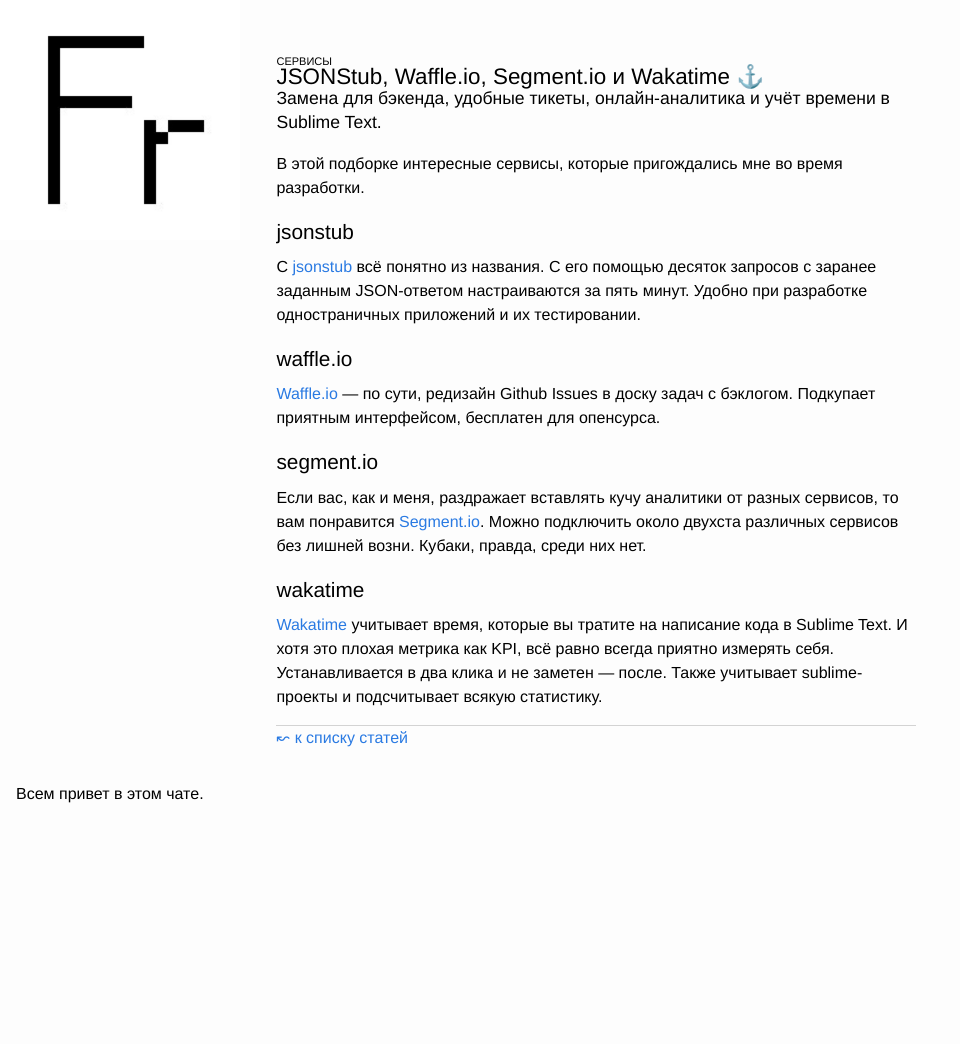
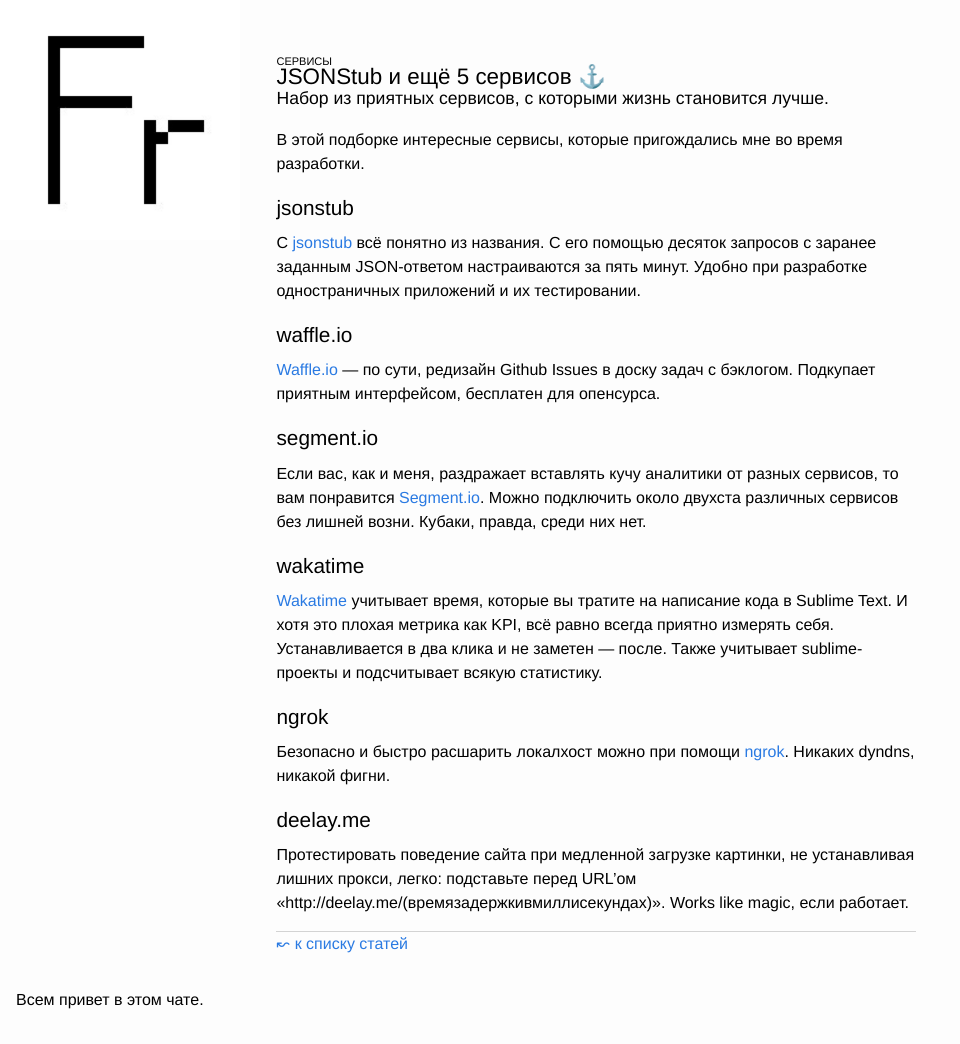
Before and after one commit to smirina/frontiermag.github.io, a Jekyll site: the page built from _posts/2014-06-25-jsonstub-and-others.markdown, in a window 1280 px wide. Shown: the whole page, without its empty margins (0-960 px from the left). Built offline with Jekyll 4.4.1, drawn with Linux system fonts in a browser that asks for light colours; comment, search, counter and statistics services are not loaded; before the commit the page ends 900 px from its top, so only the background shows below that.

Commit message:
Update 2014-06-25-jsonstub-and-others.markdown

```diff
--- a/_posts/2014-06-25-jsonstub-and-others.markdown
+++ b/_posts/2014-06-25-jsonstub-and-others.markdown
@@ -1,8 +1,8 @@
 ---
 layout: post
-title: "JSONStub, Waffle.io, Segment.io и Wakatime"
+title: "JSONStub и ещё 5 сервисов"
 tag: "сервисы"
-short: "Замена для бэкенда, удобные тикеты, онлайн-аналитика и учёт времени в Sublime Text."
+short: "Набор из приятных сервисов, с которыми жизнь становится лучше."
 ---
 В этой подборке интересные сервисы, которые пригождались мне во время разработки.
 
@@ -25,3 +25,12 @@
 wakatime
 --------
 [Wakatime](http://wakatime.com) учитывает время, которые вы тратите на написание кода в Sublime Text. И хотя это плохая метрика как KPI, всё равно всегда приятно измерять себя. Устанавливается в два клика и не заметен — после. Также учитывает sublime-проекты и подсчитывает всякую статистику.
+
+ngrok
+-----
+Безопасно и быстро расшарить локалхост можно при помощи [ngrok](https://ngrok.com/). Никаких dyndns, никакой фигни.
+
+
+deelay.me
+---------
+Протестировать поведение сайта при медленной загрузке картинки, не устанавливая лишних прокси, легко: подставьте перед URL’ом «http://deelay.me/(времязадержкивмиллисекундах)». Works like magic, если работает.
```
